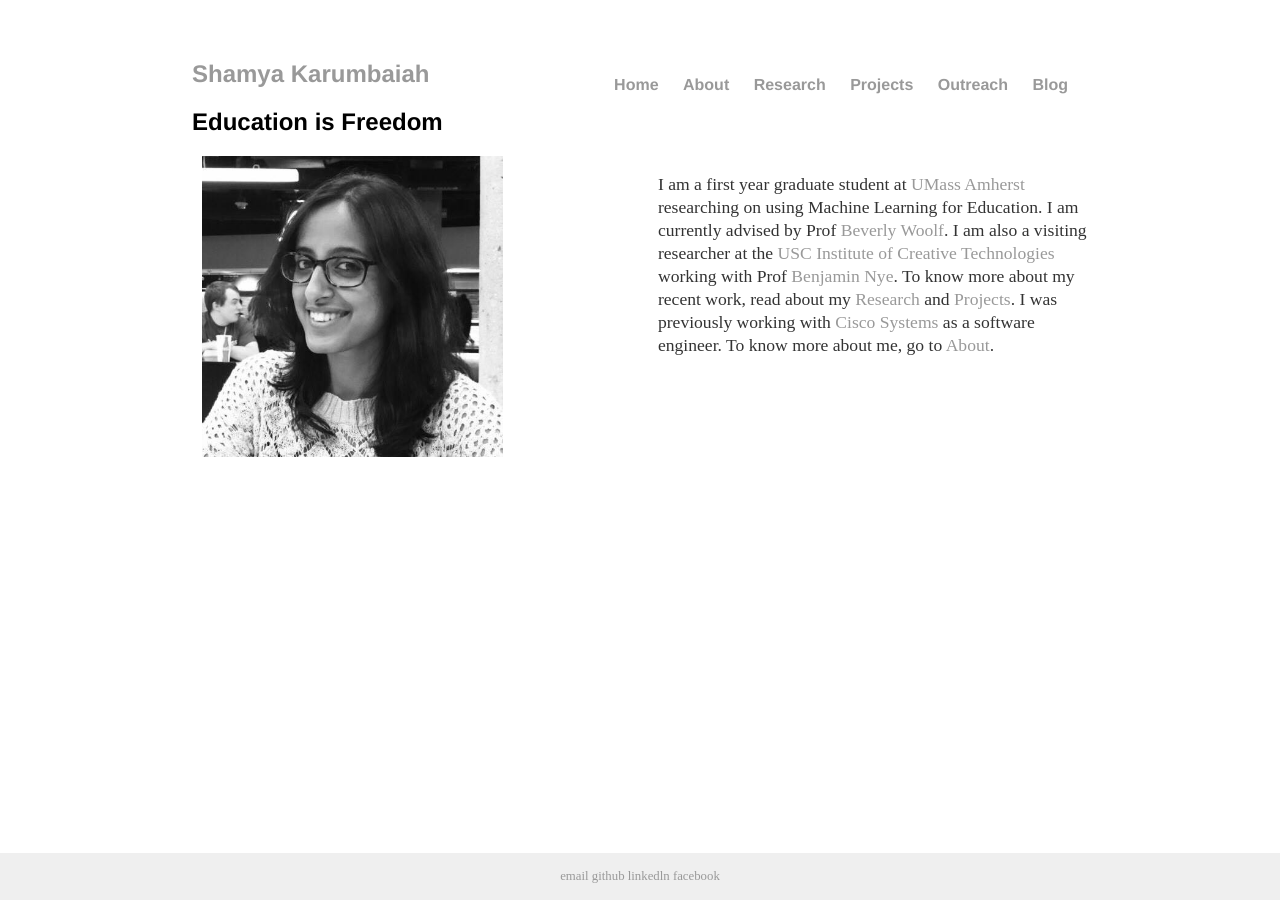
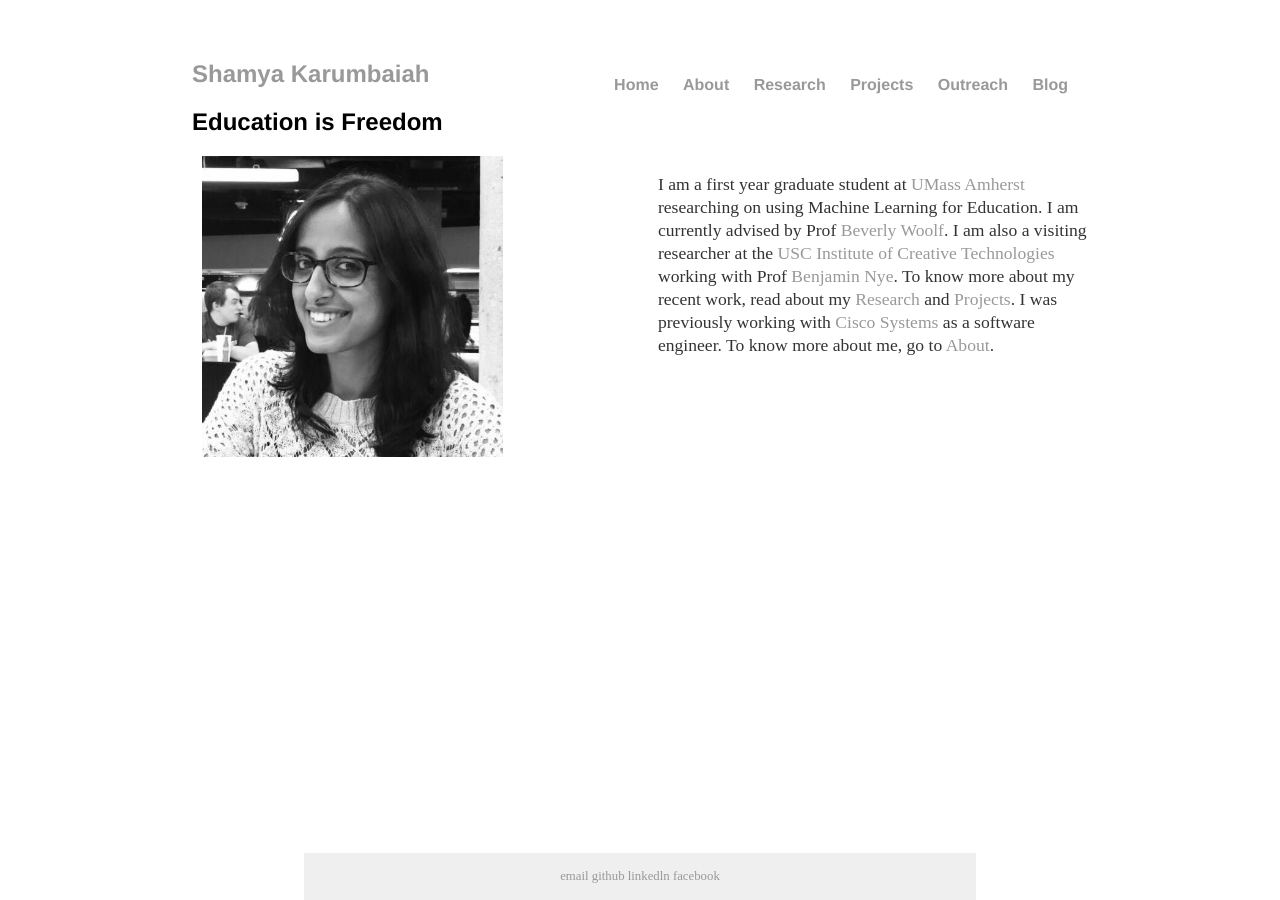
Before and after one commit to Shamya/shamyatest.github.io, a Jekyll site: the page built from index.html, in a window 1280 px wide. Built offline with Jekyll 4.4.1, drawn with Linux system fonts in a browser that asks for light colours.

Commit message:
Update main.css

```diff
--- a/css/main.css
+++ b/css/main.css
@@ -53,6 +53,8 @@ p {
   right: 0;
   bottom: 0;
   left: 0;
+  margin: auto;
+  width: 50%;
   padding: 1rem;
   background-color: #efefef;
   text-align: center;
```
